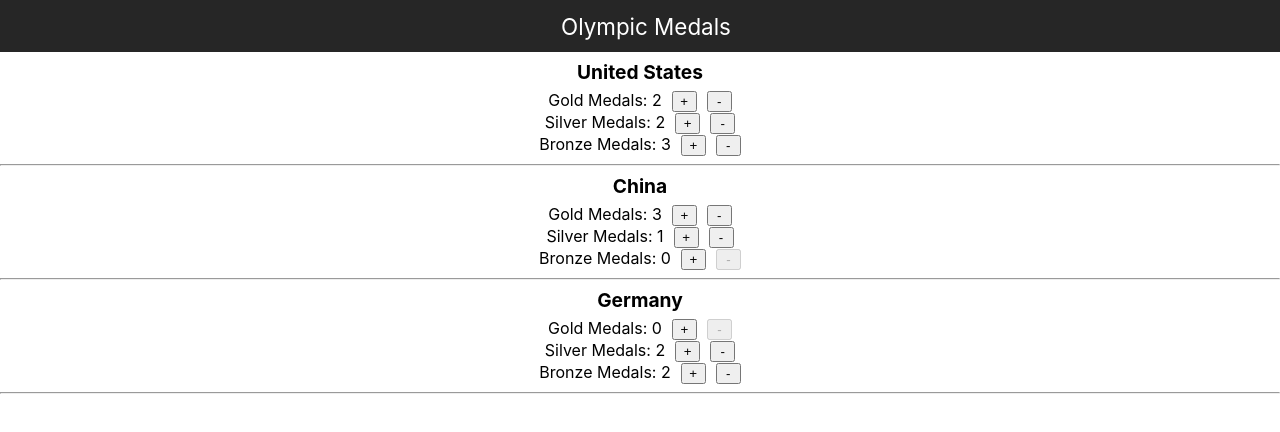
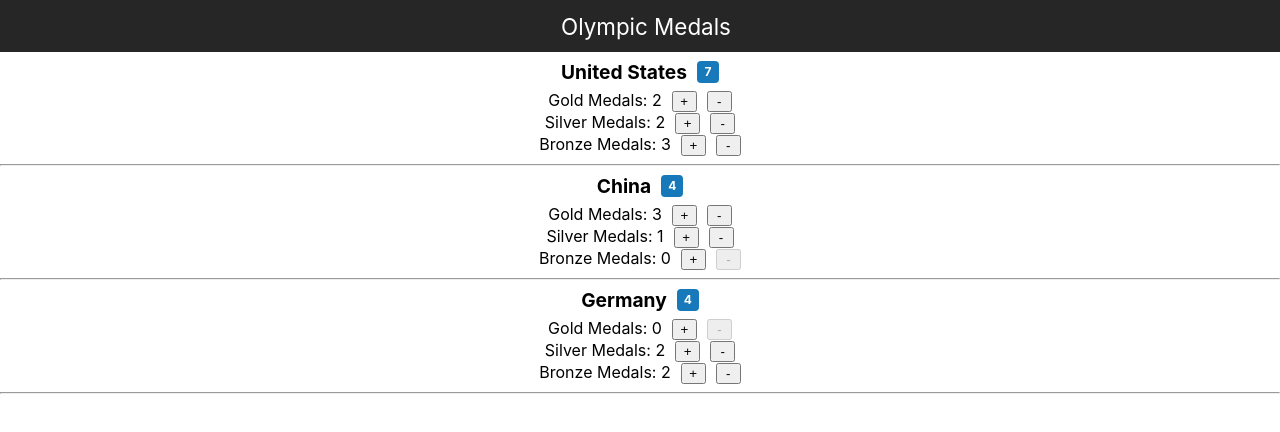
Before and after one commit to urlockGaur/medals-bootstrap, a React (Create React App) app: page / in a window 1280 px wide. Shown: the top 432 px of the page. Built offline with nearby package versions, Linux system fonts and the light colour scheme.

Commit message:
[3.06] Country component - total medals each country

```diff
--- a/src/components/Country.jsx
+++ b/src/components/Country.jsx
@@ -2,12 +2,20 @@ import React, { Component } from 'react';
 import Medal from './Medal';
 
 class Country extends Component {
+    getMedalsTotal(country, medals) {
+        let sum = 0;
+        medals.forEach(medal => { sum += country[medal.name]; });
+        return sum;
+    }
     render() {
         const { country, medals, onIncrement, onDecrement } = this.props;
         return (
             <div className="country">
                 <div className="name">
                     {country.name}
+                    <span className="badge">
+                        {this.getMedalsTotal(country, medals)}
+                    </span>
                 </div>
                 {medals.map(medal =>
                     <Medal
```
